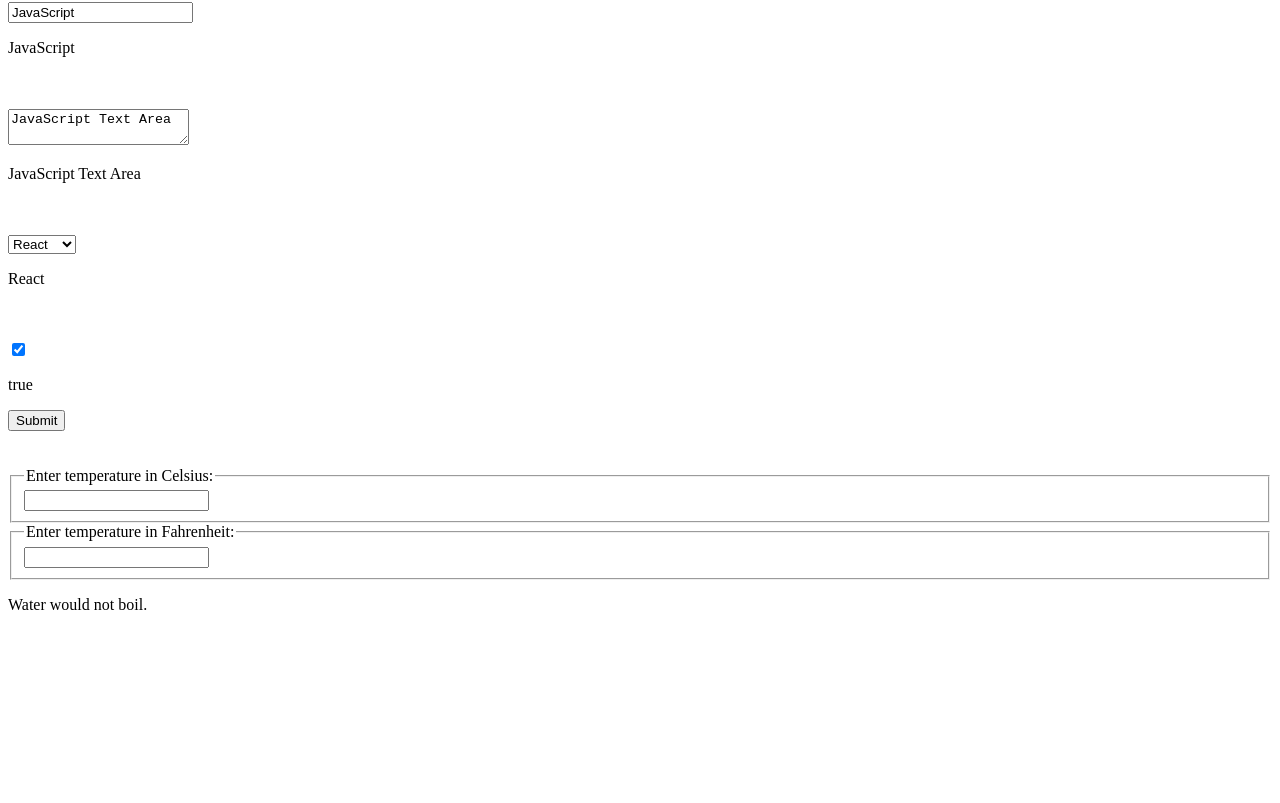
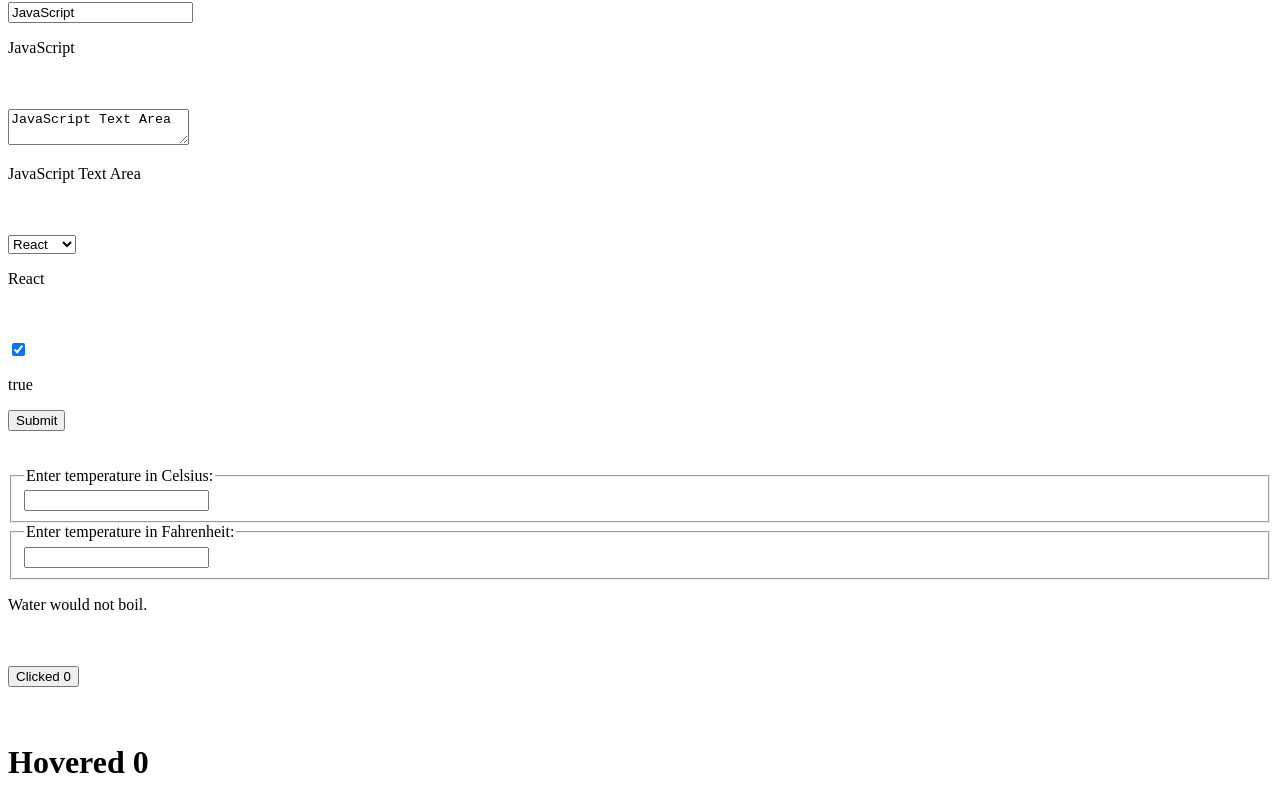
Before and after one commit to EhfazAdnan/react_lws_001, a React (Create React App) app: page / in a window 1280 px wide. Shown: the part 319-1122 px from the top of the page. Before the commit the page ends 949 px from the top, so only its background shows below. Built offline with nearby package versions, Linux system fonts and the light colour scheme.

Commit message:
13 React Higher Order Components (HOC) - without HOC example

```diff
--- a/src/App.js
+++ b/src/App.js
@@ -1,6 +1,8 @@
 import Calculator from './components/Calculator';
+import ClickCounter from './components/ClickCounter';
 import ClockList from './components/ClockList';
 import Form from './components/Form';
+import HoverCounter from './components/HoverCounter';
 
 function App() {
     const quantities = [1, 2, 3];
@@ -11,6 +13,12 @@
             <br />
             <br />
             <Calculator />
+            <br />
+            <br />
+            <ClickCounter />
+            <br />
+            <br />
+            <HoverCounter />
         </div>
     );
 }
--- /dev/null
+++ b/src/components/ClickCounter.js
@@ -0,0 +1,24 @@
+import React from 'react';
+
+class ClickCounter extends React.Component {
+    state = {
+        count: 0,
+    };
+
+    incrementCount = () => {
+        this.setState((prevState) => ({ count: prevState.count + 1 }));
+    };
+
+    render() {
+        const { count } = this.state;
+        return (
+            <div>
+                <button type="button" onClick={this.incrementCount}>
+                    Clicked {count}
+                </button>
+            </div>
+        );
+    }
+}
+
+export default ClickCounter;
--- /dev/null
+++ b/src/components/HoverCounter.js
@@ -0,0 +1,23 @@
+/* eslint-disable jsx-a11y/mouse-events-have-key-events */
+import React from 'react';
+
+class HoverCounter extends React.Component {
+    state = {
+        count: 0,
+    };
+
+    incrementCount = () => {
+        this.setState((prevState) => ({ count: prevState.count + 1 }));
+    };
+
+    render() {
+        const { count } = this.state;
+        return (
+            <div>
+                <h1 onMouseOver={this.incrementCount}>Hovered {count}</h1>
+            </div>
+        );
+    }
+}
+
+export default HoverCounter;
```
